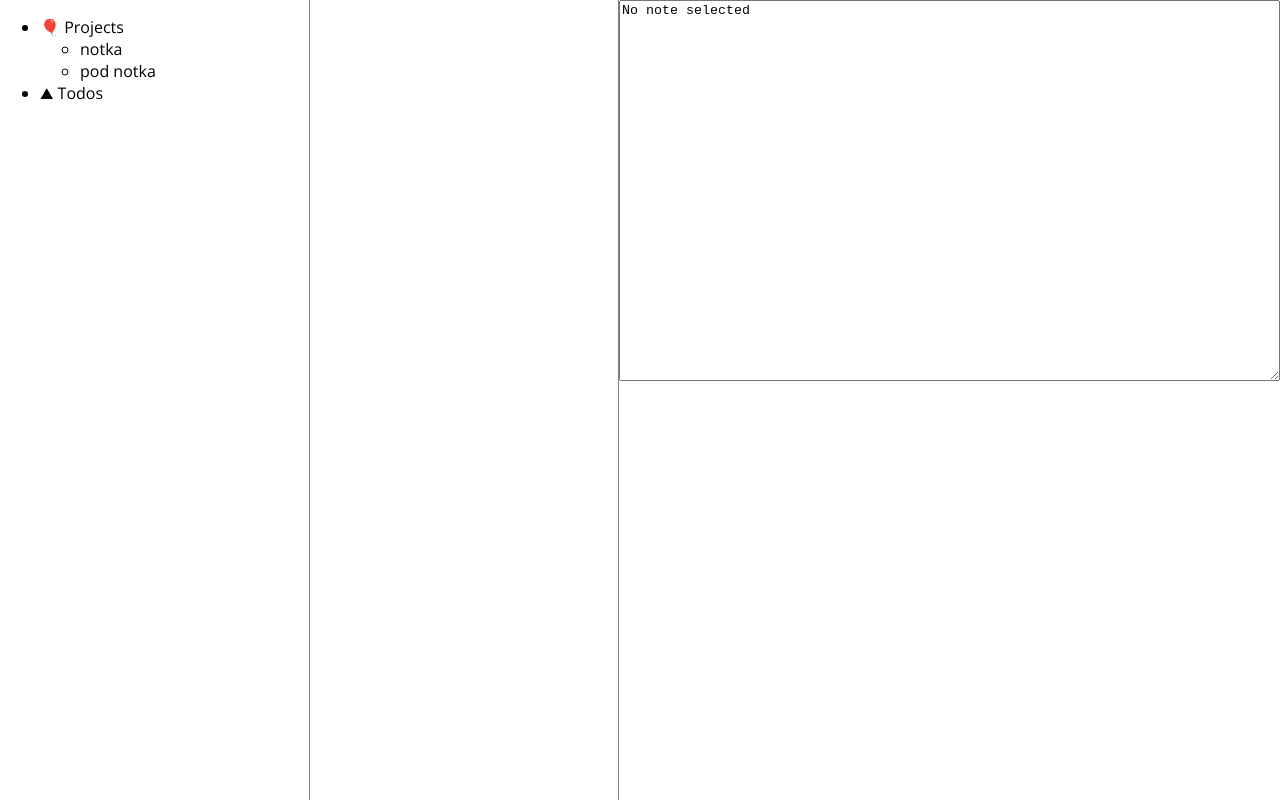
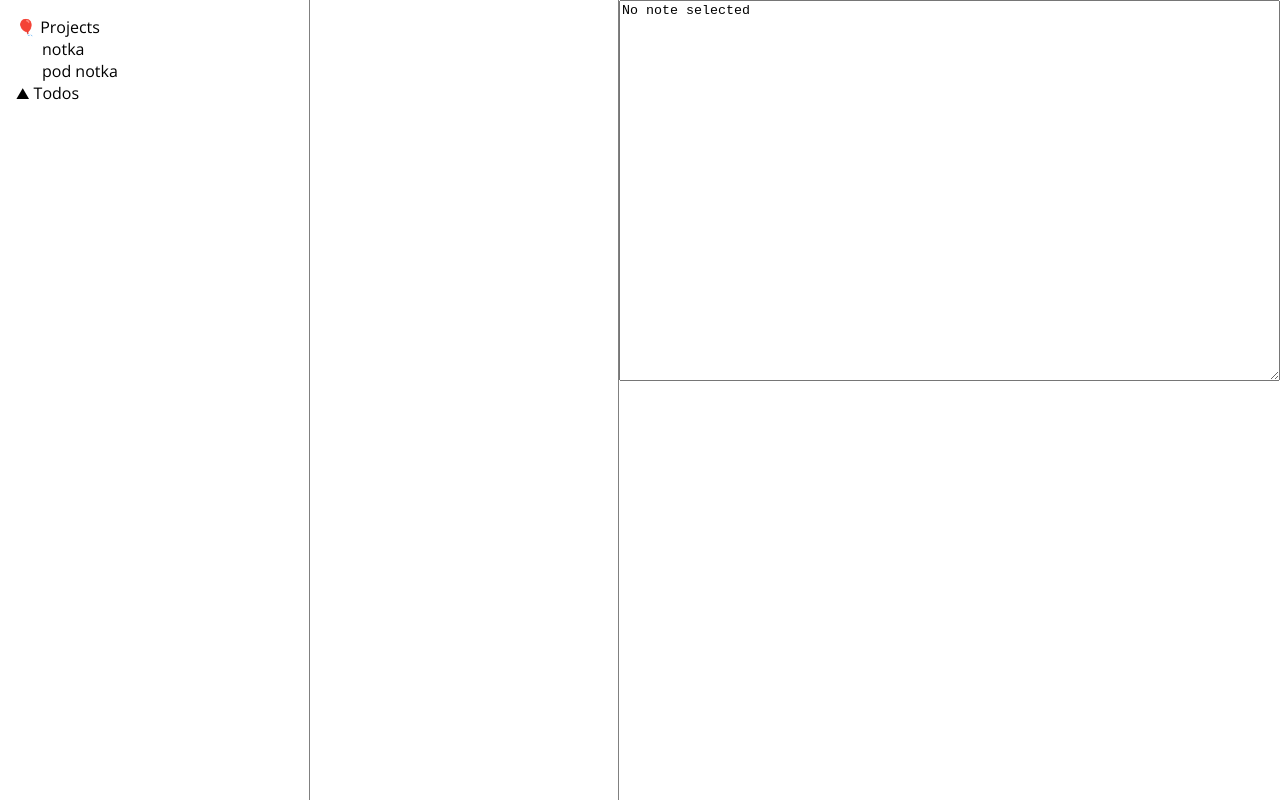
Before and after one commit to Deseteral/notka, a React app: page / in a window 1280 px wide. Built offline with nearby package versions, Linux system fonts and the light colour scheme.

Commit message:
Directory tree styling

```diff
--- a/src/components/DirectoryTree.tsx
+++ b/src/components/DirectoryTree.tsx
@@ -1,4 +1,5 @@
 import * as React from 'react';
+import styled from 'styled-components';
 import { DirectoryID, Directory } from '../domain';
 
 interface DirectoryTreeProps {
@@ -6,18 +7,26 @@ interface DirectoryTreeProps {
   onDirectoryClick: (id: DirectoryID) => void
 }
 
+const TreeWrapper = styled.div`
+  padding: 16px;
+`;
+
+const List = styled.div<{ top: boolean }>`
+  padding-left: ${props => (props.top ? '0' : '26px')};
+`;
+
+const ListElement = styled.div`
+  cursor: pointer;
+`;
+
 function renderNode(
   currentDir: Directory,
   childDirs: Directory[],
   dirs: Directory[],
   onDirectoryClick: (id: DirectoryID) => void,
 ) {
-  const WrapperNode: (props: any) => JSX.Element = currentDir.id === 'root'
-    ? props => <div {...props} />
-    : props => <li {...props} />;
-
   return (
-    <WrapperNode key={currentDir.id}>
+    <ListElement key={currentDir.id}>
       {currentDir.name && (
         // eslint-disable-next-line max-len
         // eslint-disable-next-line jsx-a11y/click-events-have-key-events, jsx-a11y/no-static-element-interactions
@@ -26,19 +35,18 @@ function renderNode(
         </div>
       )}
       {(childDirs.length > 0) && (
-        <ul>
+        <List top={currentDir.id === 'root'}>
           {childDirs.map(child => (
             renderNode(child, dirs.filter(d => d.parent === child.id), dirs, onDirectoryClick)
           ))}
-        </ul>
+        </List>
       )}
-    </WrapperNode>
+    </ListElement>
   );
 }
 
 function DirectoryTree({ directories, onDirectoryClick } : DirectoryTreeProps) : JSX.Element {
   const rootDirs = directories.filter(directory => directory.parent === 'root');
-
   const rootDir: Directory = {
     id: 'root',
     name: '',
@@ -46,9 +54,9 @@ function DirectoryTree({ directories, onDirectoryClick } : DirectoryTreeProps) :
   };
 
   return (
-    <div>
+    <TreeWrapper>
       {renderNode(rootDir, rootDirs, directories, onDirectoryClick)}
-    </div>
+    </TreeWrapper>
   );
 }
 
```
